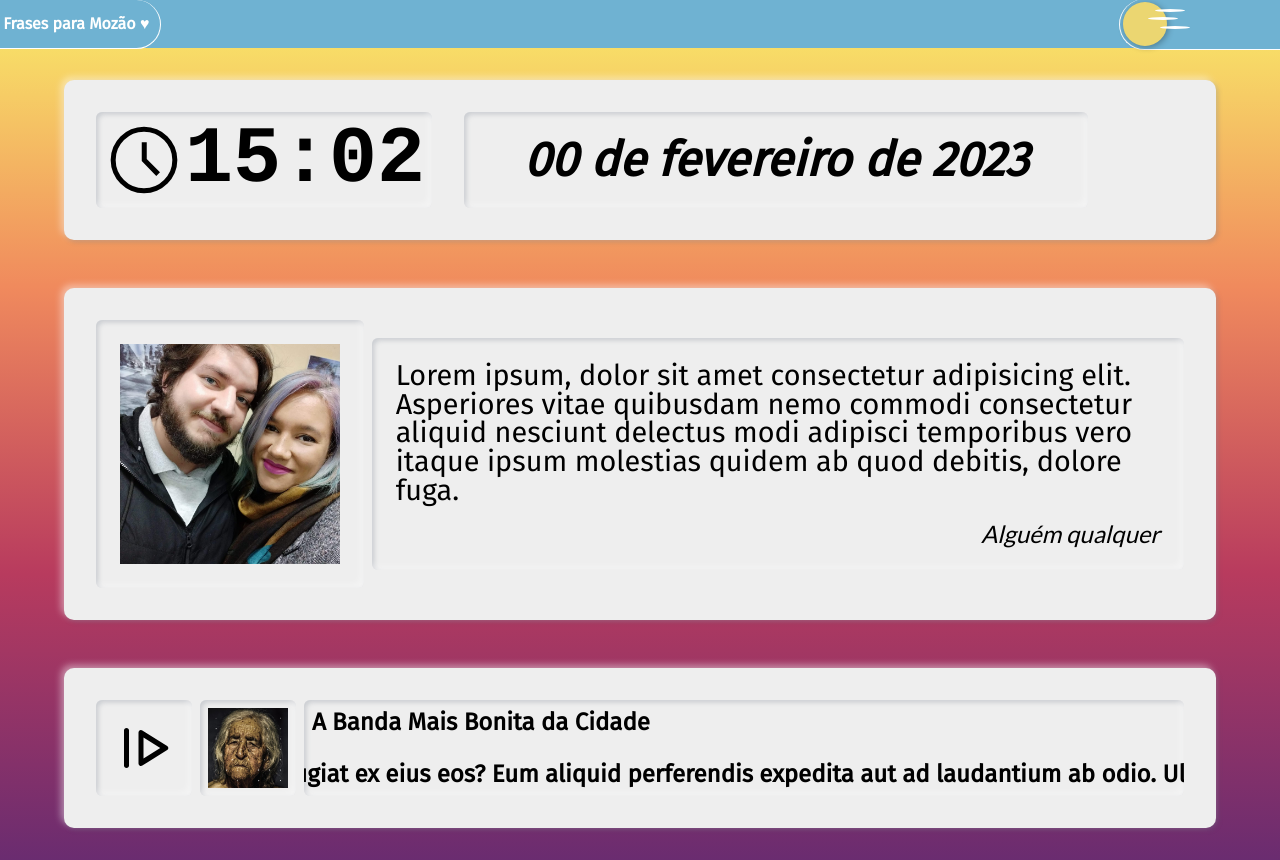
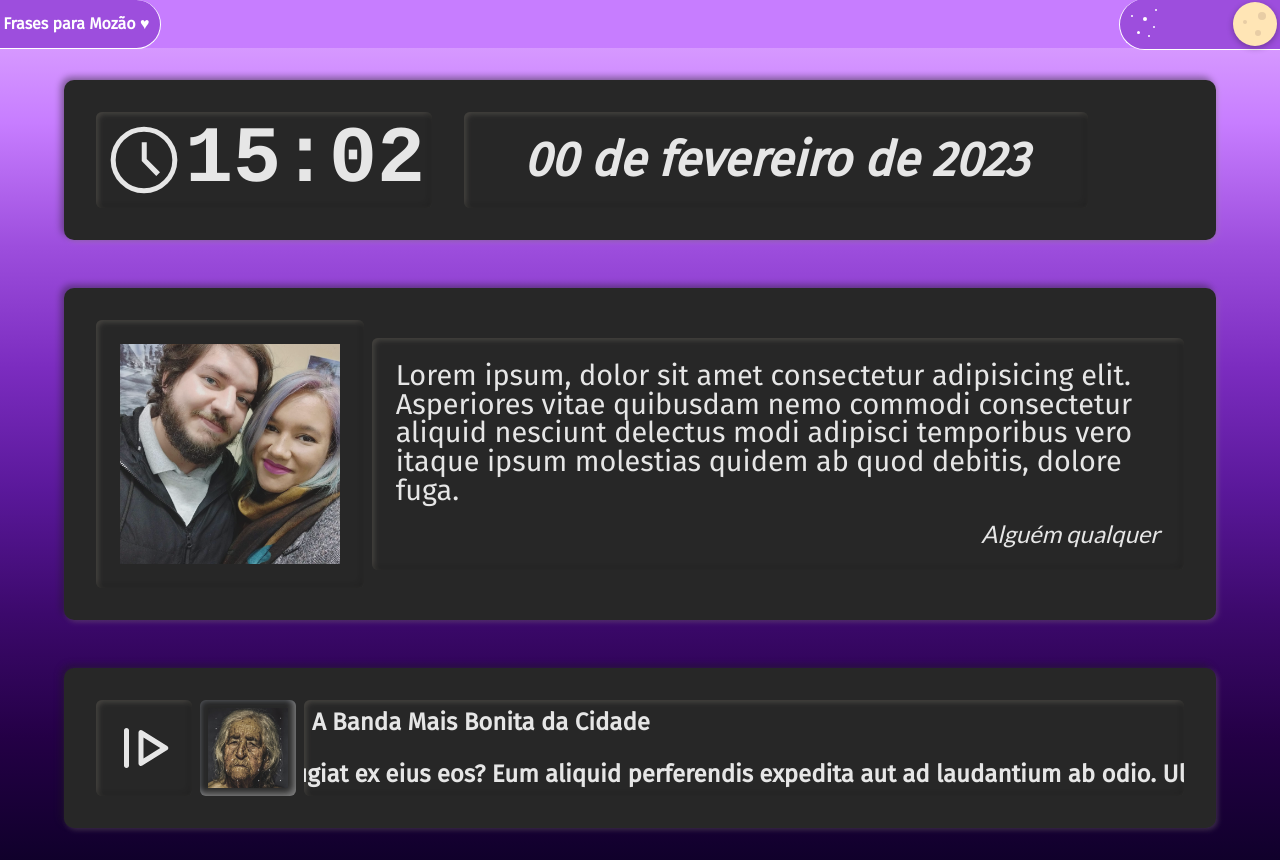
Before and after one commit to wagnermarques00/Frases-para-Rivania, a plain HTML site: page webpage/index.html in a window 1280 px wide. Both pictures are taken after a click on the label 1199 px from the left and 24 px from the top of the page. Drawn offline with Linux system fonts and the light colour scheme.

Commit message:
Ajustes para dark mode (incluindo validações)

```diff
--- a/webpage/index.html
+++ b/webpage/index.html
@@ -31,7 +31,7 @@
 		</header>
 
 		<main>
-			<section class="clock clock-night">
+			<section class="clock" id="clock-wrapper">
 				<div class="clock__display">
 					<img class="clock__icon" src="./src/assets/img/clock.svg" loading="lazy" />
 					<h2 class="clock__text" id="clock"></h2>
@@ -41,9 +41,9 @@
 				</div>
 			</section>
 
-			<section class="card">
+			<section class="card" id="card">
 				<div class="card__wrapper">
-					<img class="card__image" src="./src/assets/img/test.jpg" alt="Lembrança" />
+					<img class="card__image" id="card__image" src="./src/assets/img/test.jpg" alt="Lembrança" />
 				</div>
 				<div class="card__wrapper">
 					<p class="card__phrase">
@@ -55,9 +55,13 @@
 				</div>
 			</section>
 
-			<section class="player">
+			<section class="player" id="player">
 				<img class="player__button" src="./src/assets/img/resume.svg" alt="Tocar/pausar playlist" />
-				<img class="player__image" src="./src/assets/img/1383354_599778530074976_729132350_n-580x580.jpg" />
+				<img
+					class="player__image"
+					id="player__image"
+					src="./src/assets/img/1383354_599778530074976_729132350_n-580x580.jpg"
+				/>
 				<div class="player__wrapper">
 					<p class="player__info" id="info-artist">A Banda Mais Bonita da Cidade</p>
 					<p class="player__info" id="info-music">
--- a/webpage/src/assets/css/components/_card.scss
+++ b/webpage/src/assets/css/components/_card.scss
@@ -28,6 +28,10 @@
 			object-position: center;
 			width: 100%;
 		}
+		.card__image-night {
+			filter: invert(100%);
+		}
+
 		.card__phrase {
 			text-align: left;
 			font-family: $font-fira;
@@ -41,6 +45,10 @@
 			font-style: italic;
 		}
 	}
+}
+
+.card-night {
+	filter: invert(90%);
 }
 
 @media screen and (min-width: $screen-tablet) {
--- a/webpage/src/assets/css/components/_clock.scss
+++ b/webpage/src/assets/css/components/_clock.scss
@@ -44,10 +44,8 @@
 	}
 }
 
-.clock-day {
-}
-
 .clock-night {
+	filter: invert(90%);
 }
 
 @media screen and (min-width: $screen-tablet) {
--- a/webpage/src/assets/css/components/_player.scss
+++ b/webpage/src/assets/css/components/_player.scss
@@ -12,6 +12,7 @@
 	background: #eeeeee;
 	border-radius: 10px;
 	box-shadow: -3px -3px 7px #ffffff73, 2px 2px 5px rgba(94, 104, 121, 0.288);
+
 	.player__button,
 	.player__image {
 		gap: 1px;
@@ -23,8 +24,13 @@
 		border-radius: 6px;
 		box-shadow: inset -3px -3px 7px #ffffff73, inset 2px 2px 5px rgba(94, 104, 121, 0.288);
 	}
+
 	.player__image {
 		display: none;
+	}
+
+	.player__image-night {
+		filter: invert(100%);
 	}
 
 	.player__wrapper {
@@ -47,6 +53,10 @@
 			font-weight: 600;
 		}
 	}
+}
+
+.player-night {
+	filter: invert(90%);
 }
 
 @media screen and (min-width: $screen-tablet) {
--- a/webpage/src/js/toggleTheme.js
+++ b/webpage/src/js/toggleTheme.js
@@ -1,19 +1,36 @@
 const backgroundToggle = document.getElementById("dn");
+const body = document.querySelector("body");
+const card = document.getElementById("card");
+const cardImage = document.getElementById("card__image");
+const clock = document.getElementById("clock-wrapper");
 const header = document.getElementById("header");
 const headerTitle = document.getElementById("header-title");
-const body = document.querySelector("body");
+const player = document.getElementById("player");
+const playerImage = document.getElementById("player__image");
 
 function setNightMode() {
 	body.classList.add("night");
+	card.classList.add("card-night");
+	cardImage.classList.add("card__image-night");
+	clock.classList.add("clock-night");
 	header.classList.add("header-night");
 	headerTitle.classList.add("header__title-night");
+	player.classList.add("player-night");
+	playerImage.classList.add("player__image-night");
+
 	backgroundToggle.checked = true;
 }
 
 function setDayMode() {
 	body.classList.remove("night");
+	card.classList.remove("card-night");
+	cardImage.classList.remove("card__image-night");
+	clock.classList.remove("clock-night");
 	header.classList.remove("header-night");
 	headerTitle.classList.remove("header__title-night");
+	player.classList.remove("player-night");
+	playerImage.classList.remove("player__image-night");
+
 	backgroundToggle.checked = false;
 }
 
@@ -25,12 +42,19 @@ function toggleMode() {
 	}
 }
 
-window.addEventListener("load", () => {
-	if (backgroundToggle.checked) {
+function checkTime() {
+	const date = new Date();
+	const hours = date.getHours();
+
+	if (hours >= 18 || hours < 5) {
 		setNightMode();
 	} else {
 		setDayMode();
 	}
+}
+
+window.addEventListener("load", () => {
+	checkTime();
 });
 
 backgroundToggle.addEventListener("click", toggleMode);
```
Also changed, not shown: webpage/src/assets/css/style.css, 1 other file.
